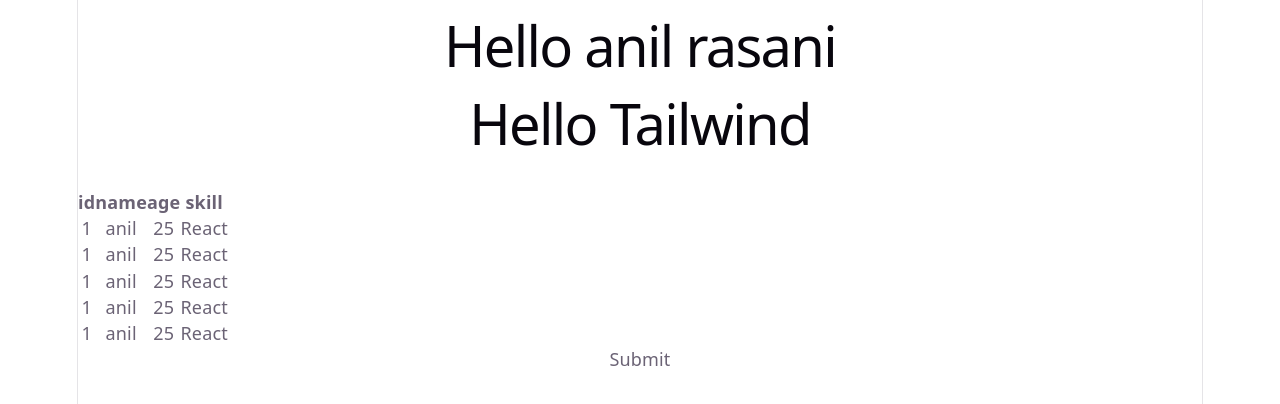
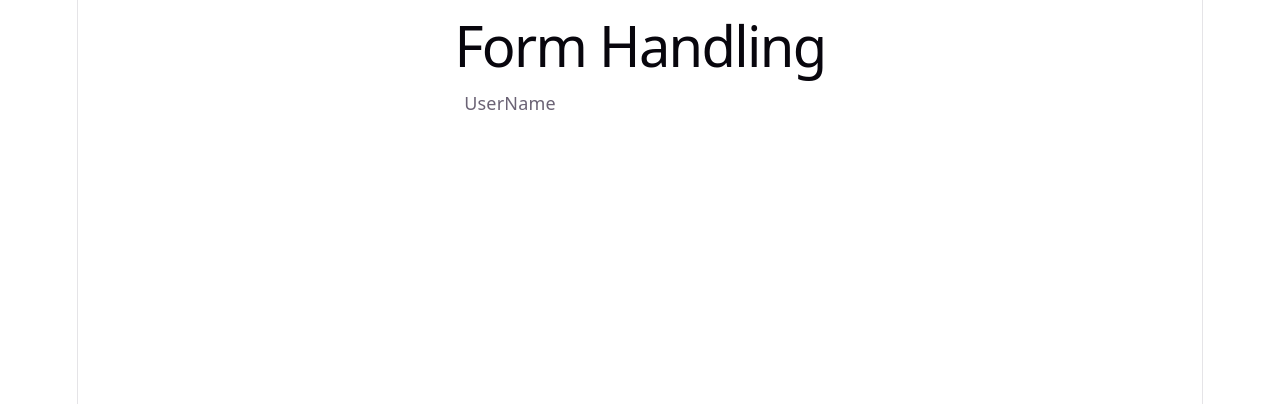
Before and after one commit to anilrasani/mern-practice, a React app in the folder frontend/: page / in a window 1280 px wide. Shown: the top 404 px of the page. Built offline with nearby package versions, Linux system fonts and the light colour scheme; the HTML template or start-up script is replaced by a standard one.

Commit message:
form file created

```diff
--- a/frontend/src/App.jsx
+++ b/frontend/src/App.jsx
@@ -3,6 +3,7 @@
 import './App.css';
 import './main.jsx'
 import  Greet  from './Greet.jsx';
+import Form from './formHandling.jsx';
 
 import Cbox from './tableCheckbox.jsx';
 
@@ -16,8 +17,10 @@ const people =[
 const App = () => (
 
 <div className="App">
+      <Form data ={people}/>
+
     {/* <Greet name={'anil rasani'} /> */}
-    <Greet name='anil rasani' people={people} />
+    {/* <Greet name='anil rasani' people={people} /> */}
 
     {/*<Greet name = 'Anil Rasani 2' />
     <Greet name = 'Anil Rasani 3' />
--- /dev/null
+++ b/frontend/src/formHandling.jsx
@@ -0,0 +1,21 @@
+import React, { useState } from "react";
+
+const Form=(props)=>{
+    const {data}=props;
+    const [username,setUsername] = useState('');
+    return(
+        <div className="">
+            <div>
+                <h1> Form Handling </h1>
+            </div>
+            <div>
+                <form>
+                    <label >UserName</label>
+                    <input type="text" value={username}/>
+                </form>
+            </div>
+        </div>
+    )
+}
+
+export default Form;
```
